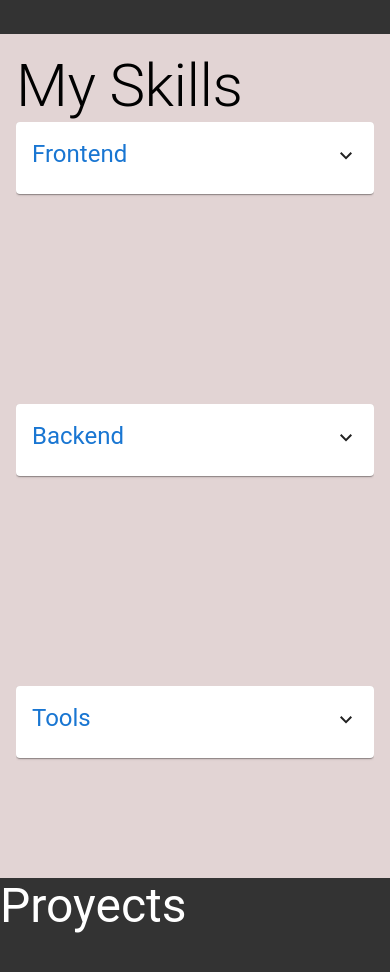
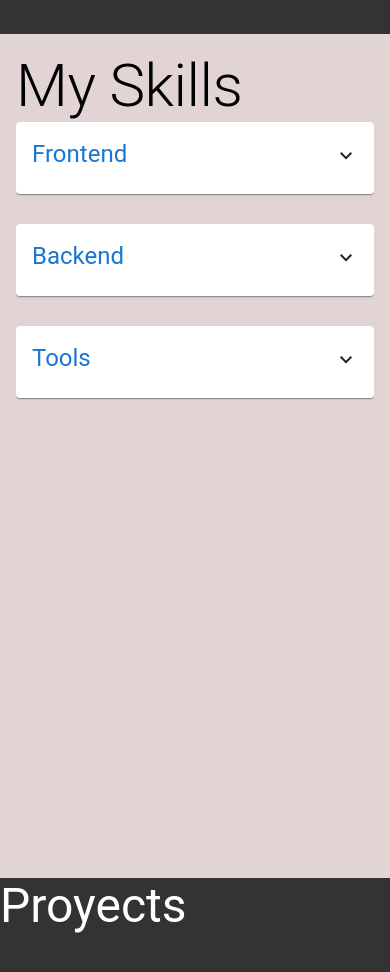
Before and after one commit to GustavoBOG/Portafolio, a React (Vite) app: page / in a window 390 px wide. Shown: the part 900-1872 px from the top of the page. Built offline with nearby package versions, Linux system fonts and the light colour scheme.

Commit message:
arreglo pequeño problema con pantallas pequeñas

```diff
--- a/src/components/Skills/Skills.css
+++ b/src/components/Skills/Skills.css
@@ -89,6 +89,11 @@
     display: none;
   }
 
+
+
+  /* -------------------------empieza las pantallas pequeñas------------------ */
+
+
   @media (max-width: 900px) {
     .skills-grid {
       flex-direction: column;
@@ -99,6 +104,11 @@
       width: 100%;
       max-width: none;
     }
+
+    .technologies-grid {
+      grid-template-columns: repeat(auto-fit, minmax(120px, 1fr));
+    }
+
   }
 
   @media (max-width: 600px) {
@@ -115,9 +125,8 @@
     height: 40px;
     }
 
-
-    .skills-title {
-      font-size: 2rem;
+    .skills-grid{
+      gap: 0;
     }
 
     .technologies-grid {
@@ -126,6 +135,8 @@
 
     .technologies-grid.expanded {
       display: grid;
+      grid-template-columns: repeat(2, 1fr);
+      gap: 8px;
     }
 
     .category-card {
```
